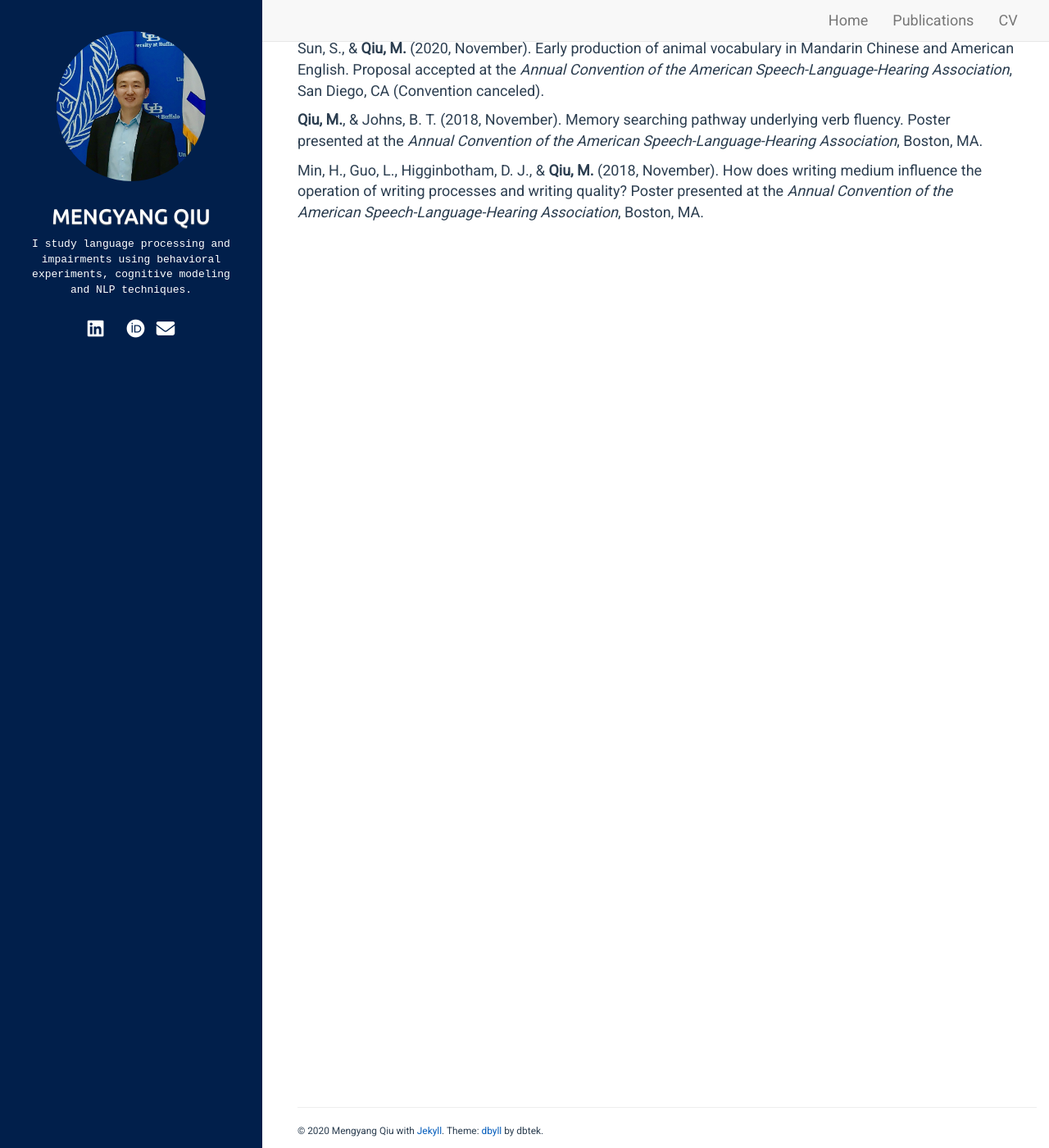
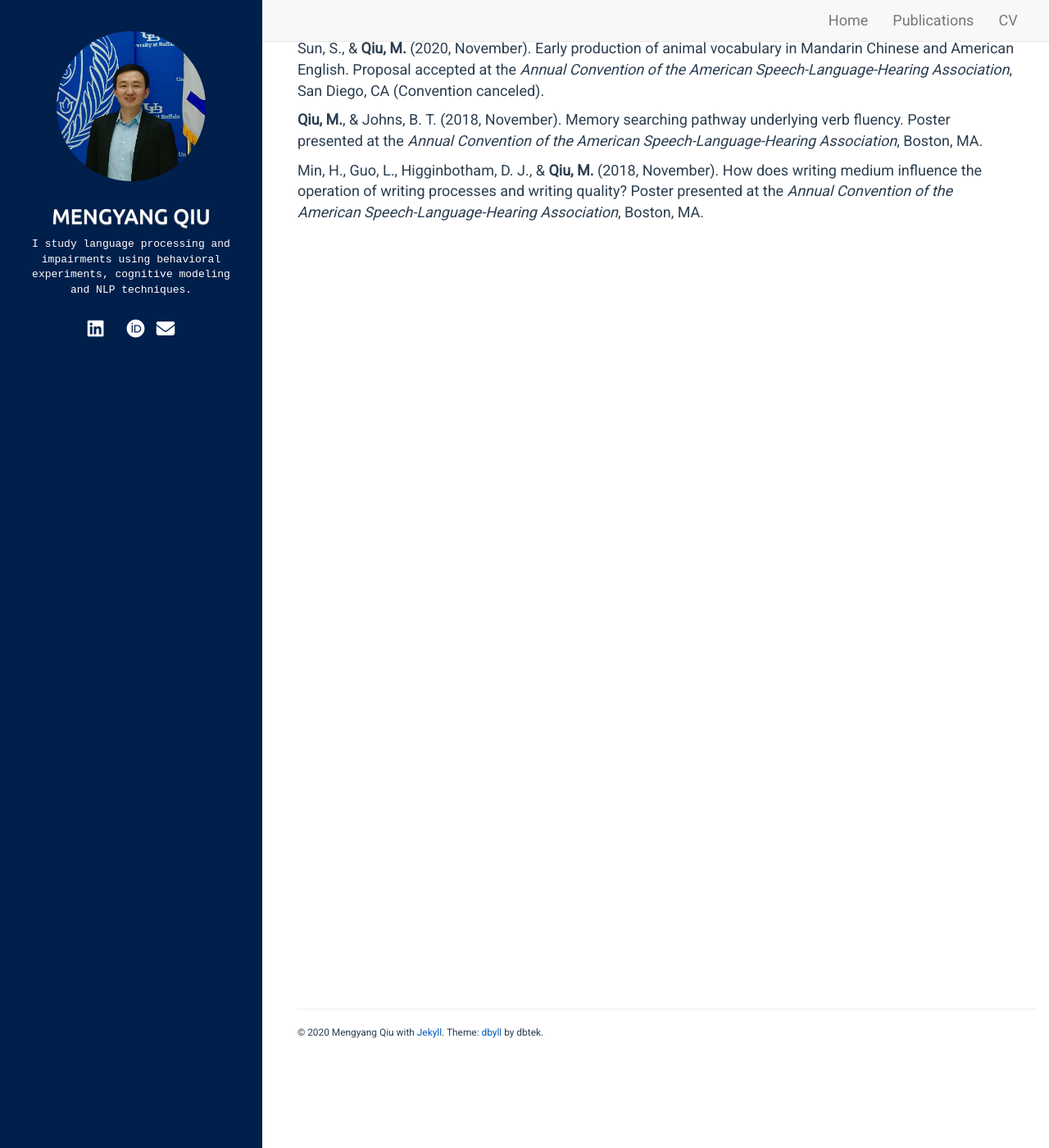
Before and after one commit to mengyangq/mengyangq.github.io, a Jekyll site: the page built from index.html, in a window 1280 px wide and 1400 px high, scrolled down 886 px. Shown: the whole window at 82% size. Built offline with Jekyll 4.4.1, drawn with Linux system fonts in a browser that asks for light colours; nearby versions of some CDN libraries; a style sheet for code colours, icons or effects is not loaded.

Commit message:
Sat Sep 26 17:39:33 EDT 2020

```diff
--- a/assets/css/style.css
+++ b/assets/css/style.css
@@ -9,7 +9,7 @@
   padding-right: 3%;
   /*padding-top: 45px;*/
   padding-left: 3%;
-  padding-bottom: 120px;
+  padding-bottom: 50%;
 }
 
 .sidebar {
@@ -239,7 +239,7 @@
   font-family: "Ubuntu";
   /*font-size:xx-small;*/
   padding-left: 3%;
-  padding-top: 100%;
+  padding-top: 50%;
 }
 
 .navbar-default .navbar-nav > li > a:hover,
```
